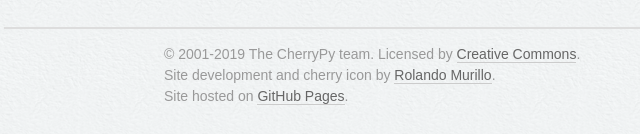
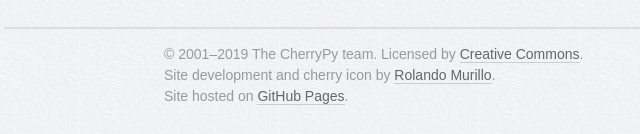
Before and after one commit to cherrypy/cherrypy.github.io, a plain HTML site: page index.html in a window 1280 px wide. Shown: the part 1562-1696 px from the top of the page, 211-851 px from the left. Drawn offline with Linux system fonts and the light colour scheme; a web font is replaced by a local one.

Commit message:
Use N-dash in the copyright range

```diff
--- a/index.html
+++ b/index.html
@@ -103,7 +103,7 @@ cherrypy</span><span class="pun">.</span><span class="pln">quickstart</span><spa
       </section>
     </div>
     <footer class="site">
-      <p>© 2001-2019 The CherryPy team. Licensed by <a href="https://creativecommons.org/licenses/by/3.0/" rel="license" target="_blank">Creative Commons</a>. <span class="switch">Site development and cherry icon by <a href="https://github.com/rnmp" target="_blank">Rolando Murillo</a>.</span><span class="switch">Site hosted on <a href="https://cherrypy.github.io" target="_blank">GitHub Pages</a>.</span></p>
+      <p>© 2001–2019 The CherryPy team. Licensed by <a href="https://creativecommons.org/licenses/by/3.0/" rel="license" target="_blank">Creative Commons</a>. <span class="switch">Site development and cherry icon by <a href="https://github.com/rnmp" target="_blank">Rolando Murillo</a>.</span><span class="switch">Site hosted on <a href="https://cherrypy.github.io" target="_blank">GitHub Pages</a>.</span></p>
     </footer>
   </body>
 </html>
```
